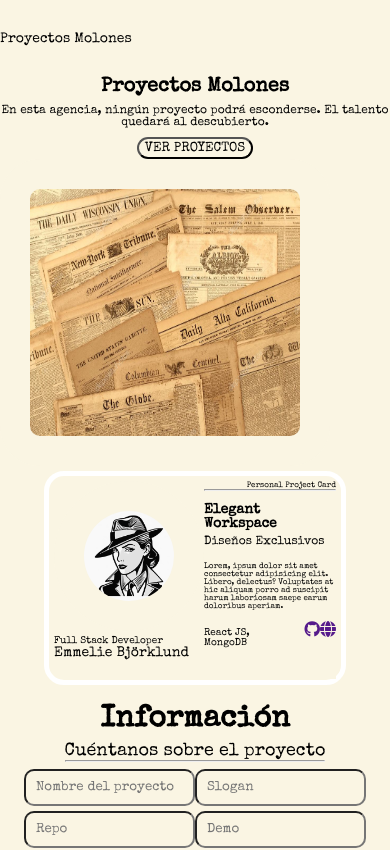
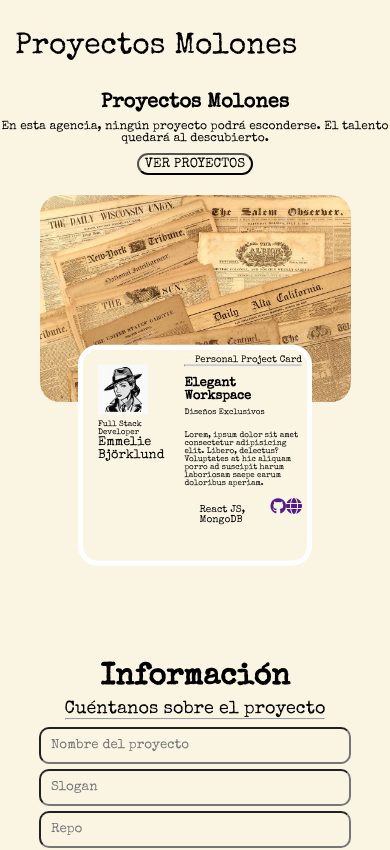
Before and after one commit to ArantzaGG/proyectos-molones, a React (Vite) app: page / in a window 390 px wide. Shown: the top 850 px of the page. Built offline with nearby package versions, Linux system fonts and the light colour scheme.

Commit message:
css bit fixed still missing responsive tablet and fix mobile

```diff
--- a/src/components/Create-Page/cards/CardData.jsx
+++ b/src/components/Create-Page/cards/CardData.jsx
@@ -27,7 +27,7 @@
       </section>
 
       <section className="info-autor">
-        <img className="image" src={user} alt="" />
+        <img className="imageProfile" src={user} alt="" />
         <p className="job">{data.job || 'Full Stack Developer'}</p>
         <p className="name">{data.nameAuthor || 'Emmelie Björklund'}</p>
       </section>
--- a/src/styles/App.scss
+++ b/src/styles/App.scss
@@ -11,8 +11,7 @@
   width: 100%;
 
   .div__MQ {
-
-      @media all and (min-width: 768px){
+    @media all and (min-width: 768px) {
       display: flex;
       margin-top: 20px;
       flex-direction: column;
@@ -20,24 +19,45 @@
   }
 
   .main {
-      @media all and (min-width: 768px){
+    @media all and (min-width: 768px) {
       display: flex;
+      margin-top: 15px;
     }
   }
 
   .preview {
-      @media all and (min-width: 768px){
-        width: 50vw;
+    width: 100vw;
+    display: flex;
+    flex-direction: column;
+    align-items: center;
+    align-content: center;
+    @media all and (min-width: 768px) {
+      width: 60vw;
       display: flex;
       flex-direction: column;
       align-items: center;
     }
+    .image {
+
+      width: 90vw;
+      height: auto;
+      padding: 20px;
+      border-radius: 40px;
+
+      @media all and (min-width: 768px) {
+        align-items: center;
+        width: 60vw;
+        height: 480px;
+        margin-left:20px;
+      }
+    }
   }
 
   .text {
-      font-size: 14px;
+    font-size: 30px;
     margin-top: 32px;
     margin-bottom: 31px;
+    padding-left: 15px;
   }
 
   .subHeader {
@@ -50,7 +70,7 @@
     .subHeader__h2 {
       font-size: 20px;
 
-        @media all and (min-width: 768px){
+      @media all and (min-width: 768px) {
         font-size: 40px;
       }
     }
@@ -58,7 +78,7 @@
     .subHeader__h2-p {
       font-size: 12px;
 
-        @media all and (min-width: 768px){
+      @media all and (min-width: 768px) {
         font-size: 18px;
         margin-bottom: 15px;
         margin-top: 15px;
@@ -72,7 +92,7 @@
       border-radius: 40px;
       margin: 0 auto;
 
-        @media all and (min-width: 768px){
+      @media all and (min-width: 768px) {
         padding: 10px;
         width: 200px;
         height: 32px;
@@ -83,24 +103,11 @@
     }
   }
 
-    .image {
-      width: 330px;
-      height: 307px;
-      padding: 30px;
-      border-radius: 40px;
-
-      @media all and (min-width: 768px){
-        align-items: center;
-        width: 530px;
-        height: 407px;
-      }
-    }
-
-    .autor{
+  .autor {
     display: flex;
     flex-direction: row-reverse;
-      width: 302px;
-      height: 214px;
+    width: 60vw;
+    height: max-content;
     border-radius: 20px;
     justify-content: center;
     margin: 0 auto;
@@ -108,48 +115,63 @@
     border: solid 5px white;
     padding: 5px;
     margin-bottom: 20px;
+    transform: translateY(-35%);
 
-      @media all and (min-width: 768px){
-       width: 423px;
-       height: 282px;
+
+    @media all and (min-width: 768px) {
+      width: 40vw;
+      height: max-content;
       padding: 20px;
+      transform: translateY(-50%);
+    }
+    .imageProfile {
+      width :50px;
+      height: 50px;
+      @media all and (min-width: 768px) {
+        width: 120px;
+        height: 120px;
+        border-radius: 500px;
+        padding: 10px;
+      }
     }
 
-      .info-project{
+    .info-project {
+      margin-left: 10px;;
 
       .subtitle {
-          font-size: 8px;
+        font-size: 0.6em;
         text-align: right;
 
-          @media all and (min-width: 768px){
-            font-size: 10px;
+        @media all and (min-width: 768px) {
+          font-size: 16px;
         }
       }
 
       .title {
-          font-size: 14px;
-          margin-top: 12px;
+        font-size: 0.8em;
+        margin-top: 10px;
 
-          @media all and (min-width: 768px){
-            font-size: 24px;
+        @media all and (min-width: 768px) {
+          font-size: 1em;
         }
       }
 
       .slogan {
-          font-size: 12px;
+        font-size: 8px;
         margin-top: 5px;
 
-          @media all and (min-width: 768px){
+        @media all and (min-width: 768px) {
           font-size: 16px;
         }
       }
 
       .desc {
-          font-size: 8px;
-          margin-top: 14px;
+        font-size: 0.5em;
+        margin-top: 15px;
 
-          @media all and (min-width: 768px){
-            font-size: 10px;
+        @media all and (min-width: 768px) {
+          font-size: 12px;
+
         }
       }
 
@@ -158,6 +180,10 @@
         margin-top: 18px;
         display: flex;
         text-align: left;
+        @media all and (min-width: 768px) {
+          font-size: 14px;
+          margin-top:20px;
+        }
       }
 
       .technologies {
@@ -174,26 +200,20 @@
       }
     }
 
-      .info-autor{
+    .info-autor {
+      margin: 10px;
+      .job {
+        font-size: 0.5em;
 
-        .image{
-          width: 150px;
-          height: 150px;
-          border-radius: 500px;
-        }
-
-        .job {
-          font-size: 10px;
-
-          @media all and (min-width: 768px){
+        @media all and (min-width: 768px) {
           font-size: 14px;
         }
       }
 
       .name {
-          font-size: 14px;
+        font-size: 0.8em;
 
-          @media all and (min-width: 768px){
+        @media all and (min-width: 768px) {
           font-size: 18px;
         }
       }
@@ -203,14 +223,15 @@
   .form {
     display: flex;
     flex-direction: column;
-      justify-content: center;
+    flex-wrap: nowrap;
+    justify-content: flex-start;
     text-align: center;
     align-items: center;
     margin: 0 auto;
     gap: 7px;
 
-      @media all and (min-width: 768px){
-        width: 50%;
+    @media all and (min-width: 768px) {
+      width: 50vw;
     }
 
     .title {
@@ -231,10 +252,13 @@
       border-radius: 10px;
       justify-content: flex-start;
       padding: 10px;
+      width: 80vw;
 
-        @media all and (min-width: 768px){
+      @media all and (min-width: 768px) {
         display: flex;
         flex-direction: column;
+        width: 30vw;
+        height: 30%;;
       }
     }
 
@@ -244,6 +268,11 @@
       justify-content: flex-start;
       padding: 10px;
       margin-bottom: 30px;
+      width: 80vw;
+       @media all and (min-width: 768px) {
+        width: 30vw;
+      height: max-content;
+    margin-bottom: 10px;;}
     }
   }
 
@@ -257,7 +286,7 @@
     display: flex;
     flex-direction: column;
     border: none;
-      margin-bottom: 45px;
+    margin-bottom: 30px;
   }
 
   .buttons-img {
```
Lines whose indentation alone changed are shown as unchanged.
